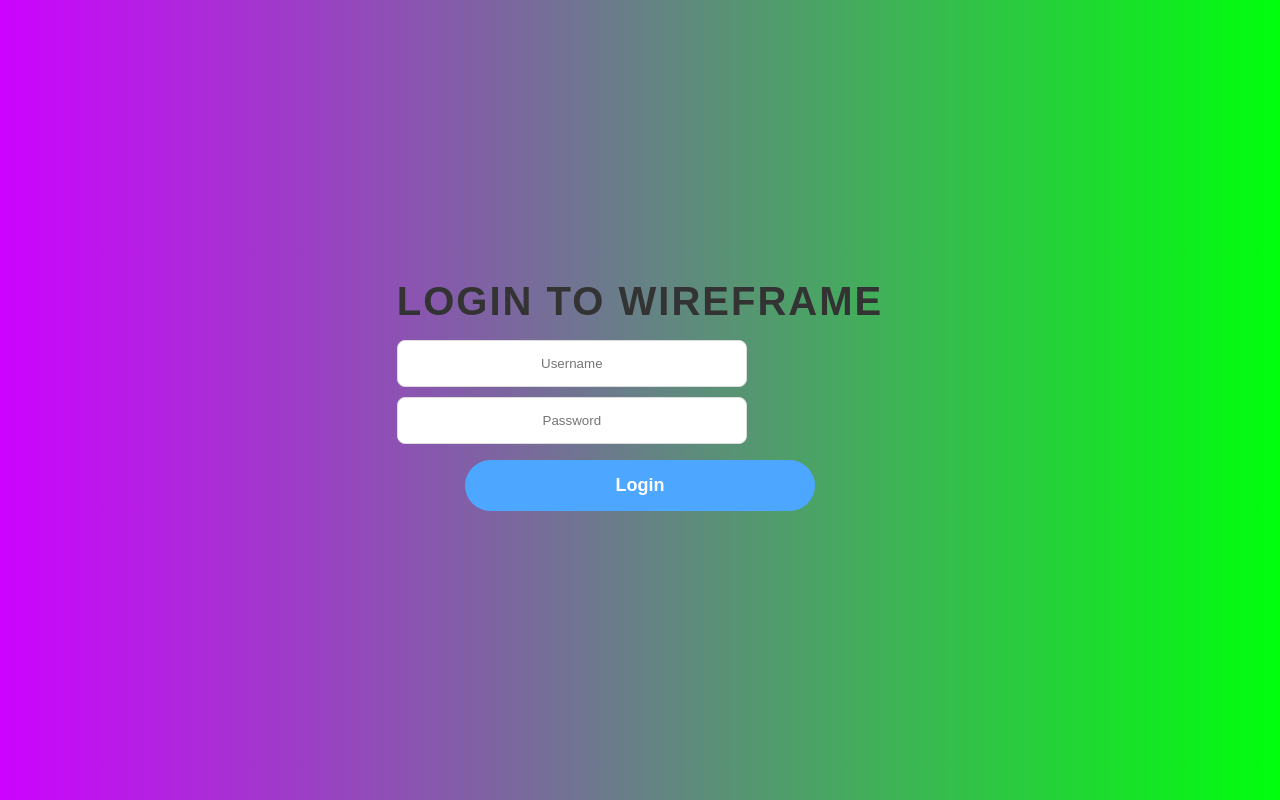
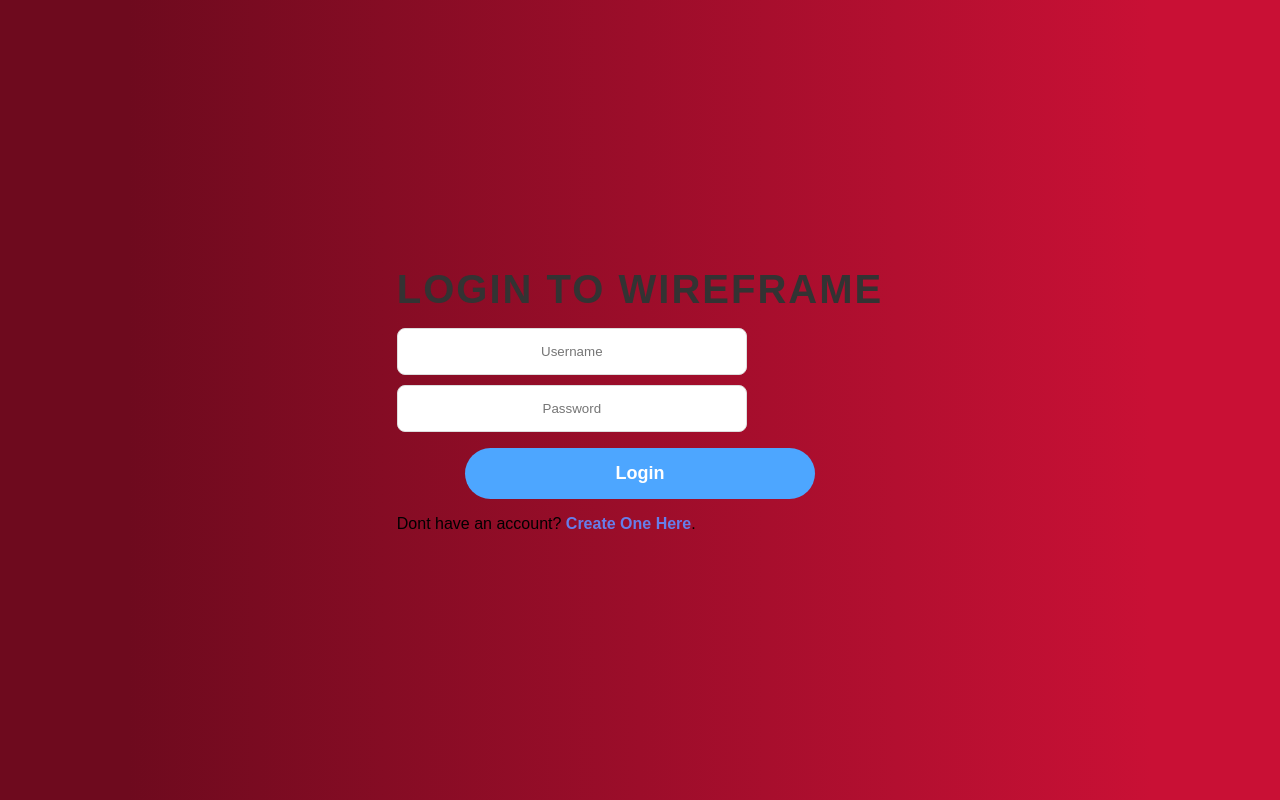
Before and after one commit to BGRI2539/CSS-PHP-Final, a PHP site: page /login.php in a window 1280 px wide. Run offline with PHP 8.4, Linux system fonts and the light colour scheme.

Commit message:
Add files via upload

```diff
--- a/create.php
+++ b/create.php
@@ -22,7 +22,7 @@
       <input type="password" name="confirm_password" placeholder="Confirm Password" required>
       <button type="submit">Create Account</button>
     </form>
-    <p>Already have an account? <a href="login.php">Login here</a>.</p>
+    <p>Already have an account? <a href="login.php">Login Here</a>.</p>
   </div>
 </body>
 </html>
--- a/css/style.css
+++ b/css/style.css
@@ -12,8 +12,8 @@ body {
   height: 100vh;
   align-items: center;
   justify-content: center;
-  background: linear-gradient(to right, hwb(288 1% 0%), hsl(123, 100%, 50%));
-  /* Increase base font size for larger text overall */
+  background: rgb(110,10,30);
+  background: linear-gradient(90deg, rgba(110,10,30,1) 10%, rgba(133,12,36,1) 30%, rgba(156,13,42,1) 50%, rgba(179,15,48,1) 70%, rgba(201,16,53,1) 90%);
   font-size: 10px;
 }
 
--- a/login.php
+++ b/login.php
@@ -43,6 +43,7 @@ if ($_SERVER["REQUEST_METHOD"] == "POST") {
             <input type="text" name="username" placeholder="Username" required>
             <input type="password" name="password" placeholder="Password" required>
             <button type="submit">Login</button>
+            <p>Dont have an account? <a href="create.php">Create One Here</a>.</p>
         </form>
     </div>
 </body>
```
